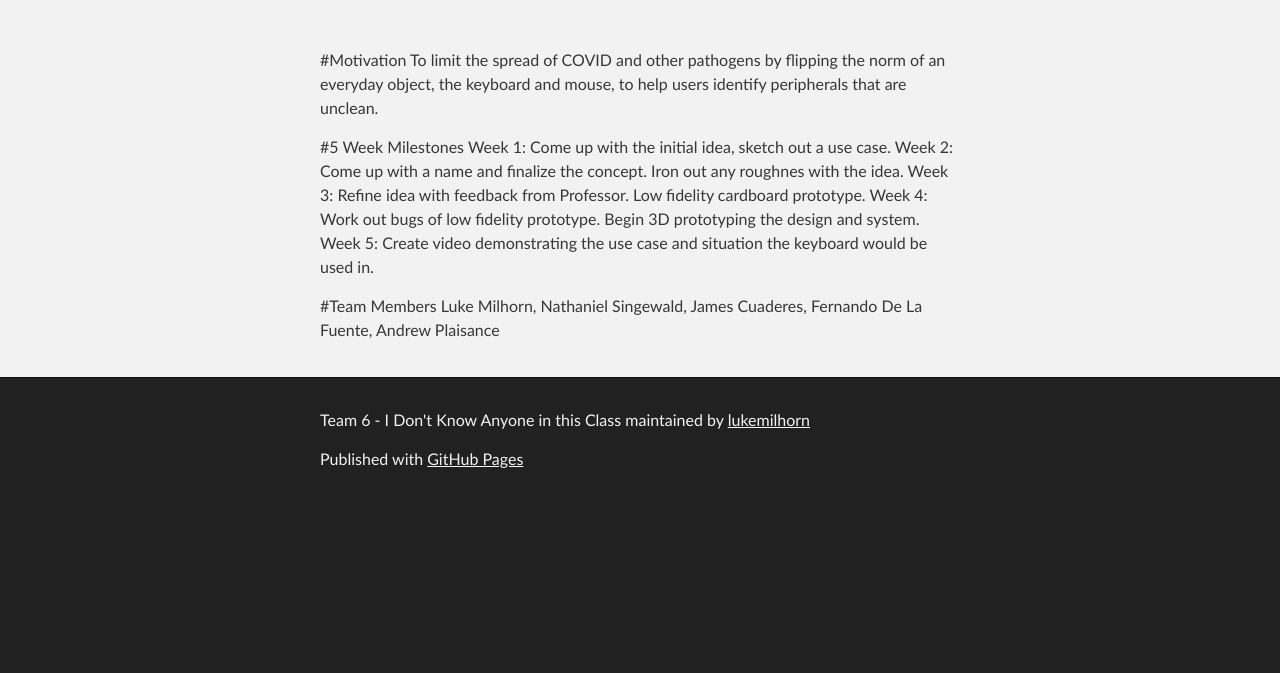
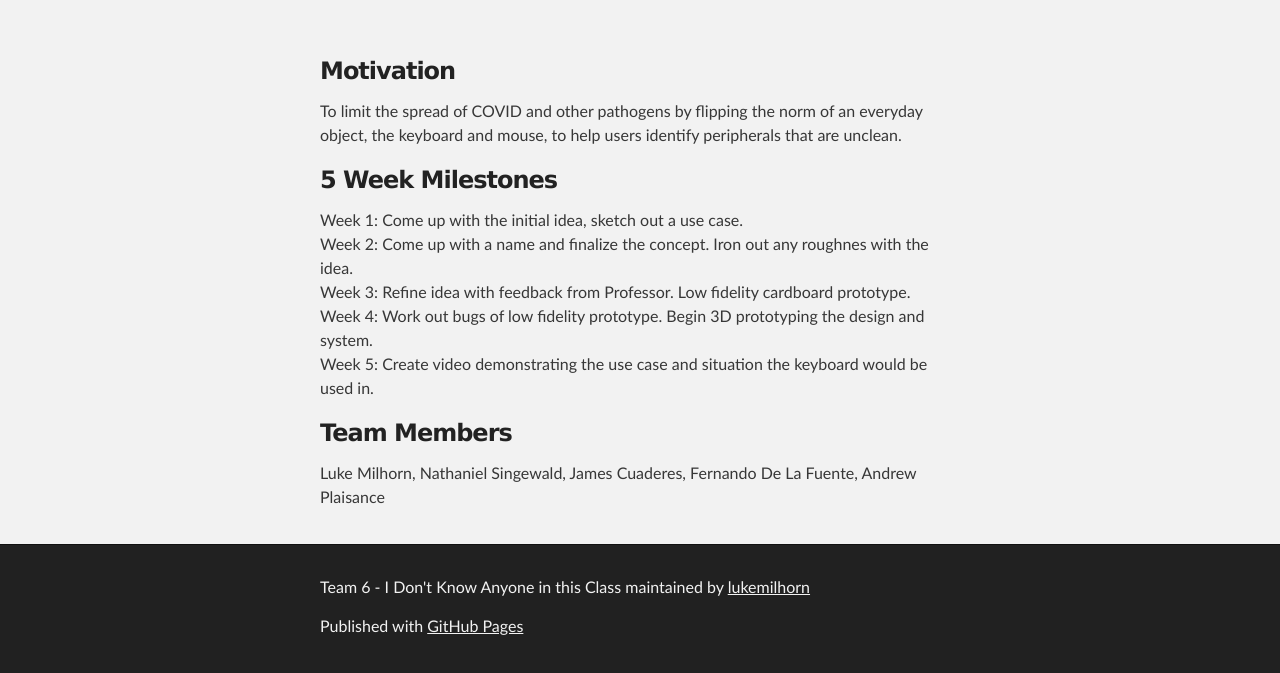
Before and after one commit to lukemilhorn/CSCE436-Final, a plain HTML site: page index.html in a window 1280 px wide. Shown: the part 275-948 px from the top of the page. Before the commit the page ends 800 px from the top, so only its background shows below. Drawn offline with Linux system fonts and the light colour scheme.

Commit message:
Fixed formatting

```diff
--- a/index.html
+++ b/index.html
@@ -27,16 +27,16 @@
     <!-- MAIN CONTENT -->
     <div id="main_content_wrap" class="outer">
       <section id="main_content" class="inner">
-        <p>#Motivation
-To limit the spread of COVID and other pathogens by flipping the norm of an everyday object, the keyboard and mouse, to help users identify peripherals that are unclean.</p>
-<p>#5 Week Milestones
-Week 1: Come up with the initial idea, sketch out a use case.
-Week 2: Come up with a name and finalize the concept. Iron out any roughnes with the idea.
-Week 3: Refine idea with feedback from Professor.  Low fidelity cardboard prototype.
-Week 4: Work out bugs of low fidelity prototype. Begin 3D prototyping the design and system.
-Week 5: Create video demonstrating the use case and situation the keyboard would be used in.</p>
-<p>#Team Members
-Luke Milhorn, Nathaniel Singewald, James Cuaderes, Fernando De La Fuente, Andrew Plaisance</p>
+          <p><h3>Motivation</h3>
+            To limit the spread of COVID and other pathogens by flipping the norm of an everyday object, the keyboard and mouse, to help users identify peripherals that are unclean.</p>
+          <p> <h3>5 Week Milestones</h3>
+          <b>Week 1:</b> Come up with the initial idea, sketch out a use case.<br>
+          <b>Week 2:</b> Come up with a name and finalize the concept. Iron out any roughnes with the idea.<br>
+          <b>Week 3:</b> Refine idea with feedback from Professor.  Low fidelity cardboard prototype.<br>
+          <b>Week 4:</b> Work out bugs of low fidelity prototype. Begin 3D prototyping the design and system.<br>
+          <b>Week 5:</b> Create video demonstrating the use case and situation the keyboard would be used in.</p>
+          <p><h3>Team Members</h3>
+            Luke Milhorn, Nathaniel Singewald, James Cuaderes, Fernando De La Fuente, Andrew Plaisance</p>
       </section>
     </div>
 
```
